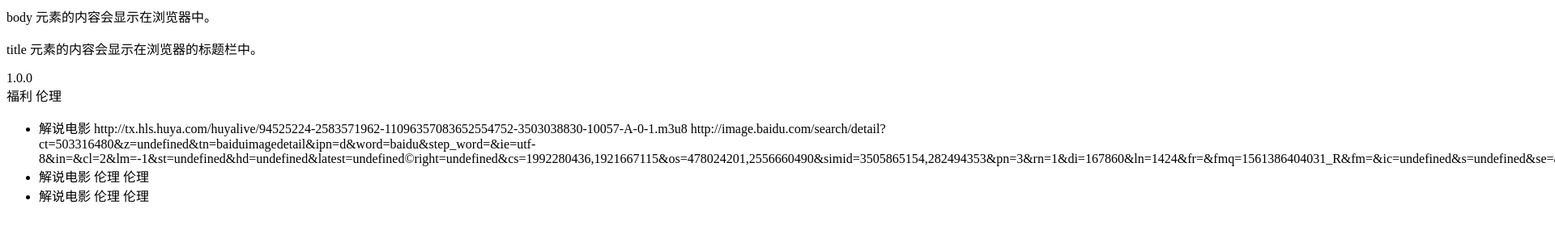
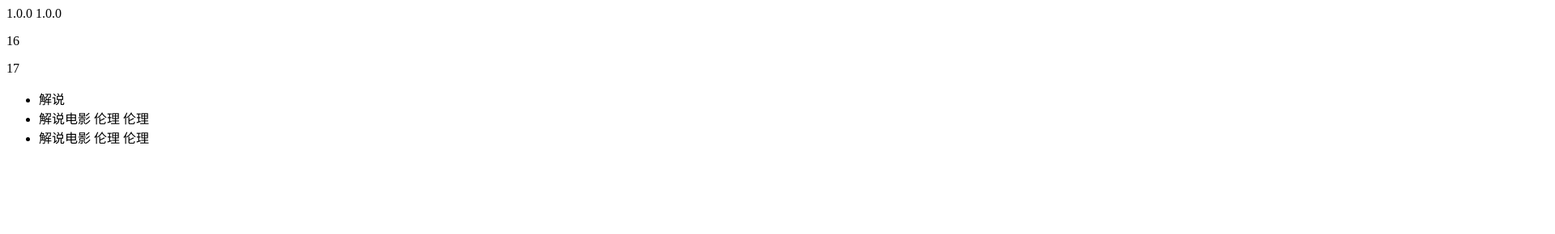
Before and after one commit to fdd09/appConfig.github.io, a plain HTML site: page index.html in a window 1280 px wide. Shown: the top 290 px of the page at 81% size, 1920 px wide, since content can reach past the window. Drawn offline with Linux system fonts and the light colour scheme.

Commit message:
栏目配置

```diff
--- a/index.html
+++ b/index.html
@@ -4,24 +4,27 @@
         <title>config</title>
     </head>
     <body>
-        <p>body 元素的内容会显示在浏览器中。</p>
-        <p>title 元素的内容会显示在浏览器的标题栏中。</p>
-        <!-- app更新配置 -->
-        <div class="config">
-            <span class="verion">1.0.0</span>
+        <!-- 更新配置 -->
+        <div class="update">
+            <span class="ios-verion">1.0.0</span>
+            <span class="android-verion">1.0.0</span>
         </div>
-        <!-- app启动配置 -->
-        <div class="config">
-            <span class="fl">福利</span>
-            <span class="ll">伦理</span>
+        <!-- 启动配置 -->
+        <div class="category">
+            <p class="fl">
+                <a class="福利">16</a>
+            </p>
+            <p class="ll">
+                <a class="伦理">17</a>
+            </p>
         </div>
-        <!-- app特色配置 -->
+        <!-- 特色配置 -->
         <div class="config">
             <ul>
                 <li>
-                        <span class="title">解说电影</span>
-                        <span class="playurl">http://tx.hls.huya.com/huyalive/94525224-2583571962-11096357083652554752-3503038830-10057-A-0-1.m3u8</span>
-                        <span class="cover">http://image.baidu.com/search/detail?ct=503316480&z=undefined&tn=baiduimagedetail&ipn=d&word=baidu&step_word=&ie=utf-8&in=&cl=2&lm=-1&st=undefined&hd=undefined&latest=undefined&copyright=undefined&cs=1992280436,1921667115&os=478024201,2556660490&simid=3505865154,282494353&pn=3&rn=1&di=167860&ln=1424&fr=&fmq=1561386404031_R&fm=&ic=undefined&s=undefined&se=&sme=&tab=0&width=undefined&height=undefined&face=undefined&is=0,0&istype=0&ist=&jit=&bdtype=0&spn=0&pi=0&gsm=0&objurl=http%3A%2F%2Fimg.doooor.com%2Fimg%2Fforum%2F201303%2F11%2F114312jkhkiyv9yy28irk0.jpg&rpstart=0&rpnum=0&adpicid=0&force=undefined</span>
+                        <span class="title">解说</span>
+                        <span class="playurl" href="http://tx.hls.huya.com/huyalive/94525224-2583571962-11096357083652554752-3503038830-10057-A-0-1.m3u8"></span>
+                        <span class="cover" href="http://image.baidu.com/search/detail?ct=503316480&z=undefined&tn=baiduimagedetail&ipn=d&word=baidu&step_word=&ie=utf-8&in=&cl=2&lm=-1&st=undefined&hd=undefined&latest=undefined&copyright=undefined&cs=1992280436,1921667115&os=478024201,2556660490&simid=3505865154,282494353&pn=3&rn=1&di=167860&ln=1424&fr=&fmq=1561386404031_R&fm=&ic=undefined&s=undefined&se=&sme=&tab=0&width=undefined&height=undefined&face=undefined&is=0,0&istype=0&ist=&jit=&bdtype=0&spn=0&pi=0&gsm=0&objurl=http%3A%2F%2Fimg.doooor.com%2Fimg%2Fforum%2F201303%2F11%2F114312jkhkiyv9yy28irk0.jpg&rpstart=0&rpnum=0&adpicid=0&force=undefined"></span>
                 </li>
                 <li>
                         <span class="title">解说电影</span>
```
